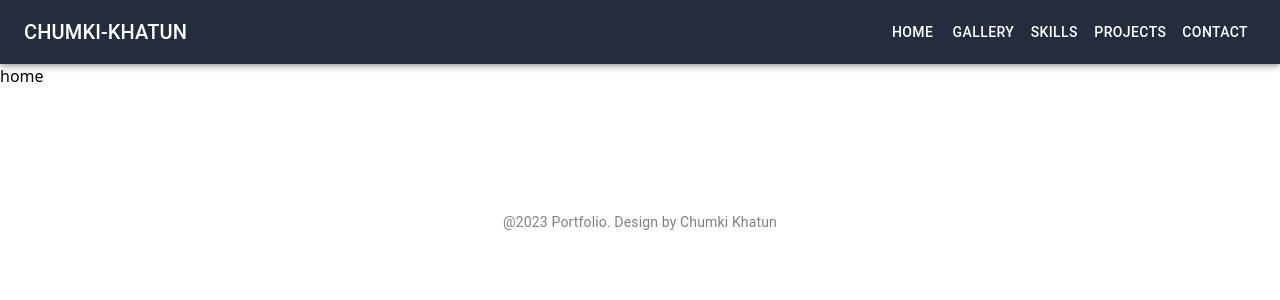
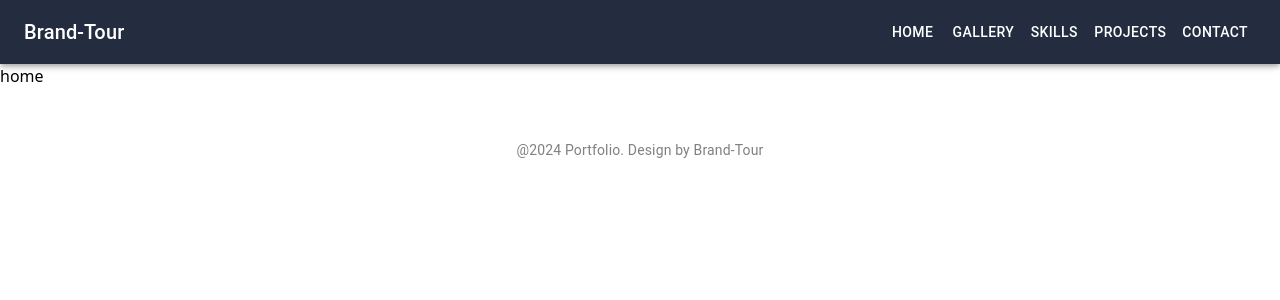
Before and after one commit to Chumki111/tour-brand-platform, a React (Vite) app: page / in a window 1280 px wide. Shown: the top 300 px of the page. Built offline with nearby package versions, Linux system fonts and the light colour scheme.

Commit message:
added some change in navbar and footer

```diff
--- a/src/Shared/Footer.jsx
+++ b/src/Shared/Footer.jsx
@@ -13,15 +13,7 @@ const Footer = () => {
     return (
         <Box className="bg-black shadow-lg px-2 py-6">
             <Container>
-            <Typography color='white' variant="h5" textAlign="center">
-                    Contact Information
-                    </Typography>
-                    <Typography color='white' variant="body2" textAlign="center">
-                    Email : chumkikhatun370@gmail.com
-                    </Typography>
-                    <Typography color='white' variant="body2" textAlign="center">
-                    Phone : +880 1777-250277
-                    </Typography>
+
                 <Box className="w-full text-center" sx={{
                         '& svg': {
                             color: 'white'
@@ -52,7 +44,7 @@ const Footer = () => {
 
 
                     <Typography color='gray' variant="body2" textAlign="center">
-                    @2023 Portfolio. Design by Chumki Khatun
+                    @2024 Portfolio. Design by Brand-Tour
                     </Typography>
             </Container>
         </Box>
--- a/src/Shared/Navbar.jsx
+++ b/src/Shared/Navbar.jsx
@@ -14,8 +14,6 @@ import Toolbar from '@mui/material/Toolbar';
 import Typography from '@mui/material/Typography';
 import Button from '@mui/material/Button';
 import { Link } from 'react-router-dom';
-// import { Avatar, Stack } from '@mui/material';
-// import avatar from '../../assets/profile-pic__5_-removebg-preview.png'
 const drawerWidth = 240;
 
 function Navbar(props) {
@@ -51,8 +49,8 @@ function Navbar(props) {
   const drawer = (
     <Box onClick={handleDrawerToggle} sx={{ textAlign: 'center',}} >
 
-      <Typography variant="h6" sx={{ my: 2 }} className='cursor-pointer'>
-        CHUMKI-KHATUN
+      <Typography variant="h6" sx={{ my: 2 }} className='cursor-pointer uppercase'>
+       Brand-Tour
       </Typography>
       <Divider />
       <List>
@@ -85,17 +83,14 @@ function Navbar(props) {
           >
             <MenuIcon />
           </IconButton>
-          {/* <Stack direction="row" spacing={2}>
 
-      <Avatar alt="Cindy Baker" src={avatar} />
-    </Stack> */}
           <Typography
             variant="h6"
             component="div"
             sx={{ flexGrow: 1, display: { xs: 'none', sm: 'block' } }}
-            className='cursor-pointer'
+            className='cursor-pointer uppercase'
           >
-            CHUMKI-KHATUN
+            Brand-Tour
           </Typography>
           <Box sx={{ display: { xs: 'none', sm: 'block' } }}>
             {navItems.map((item) => (
```
Also changed, not shown: src/Pages/Home/Home/Banner.jsx (added, +11 -0 lines).
